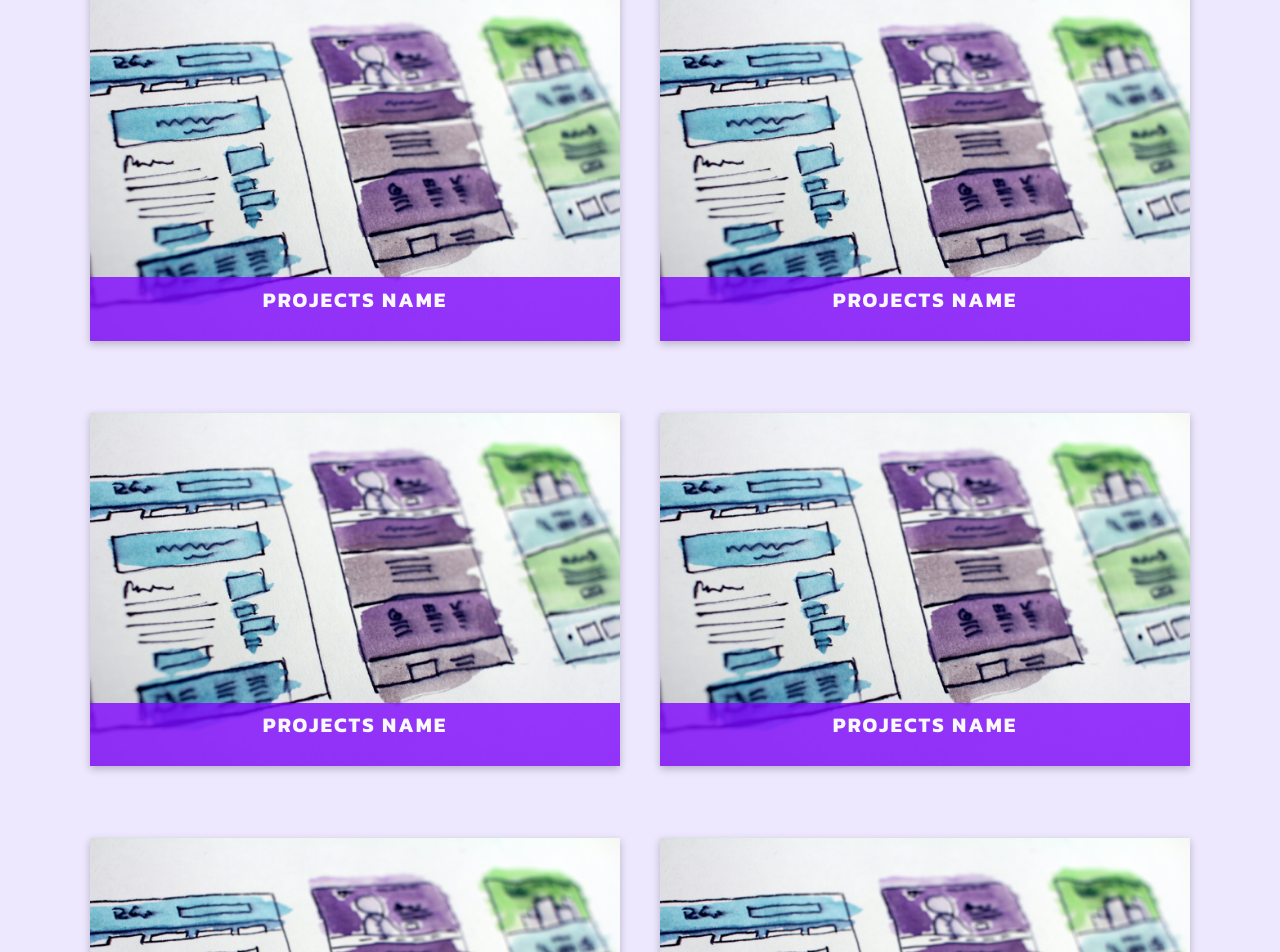
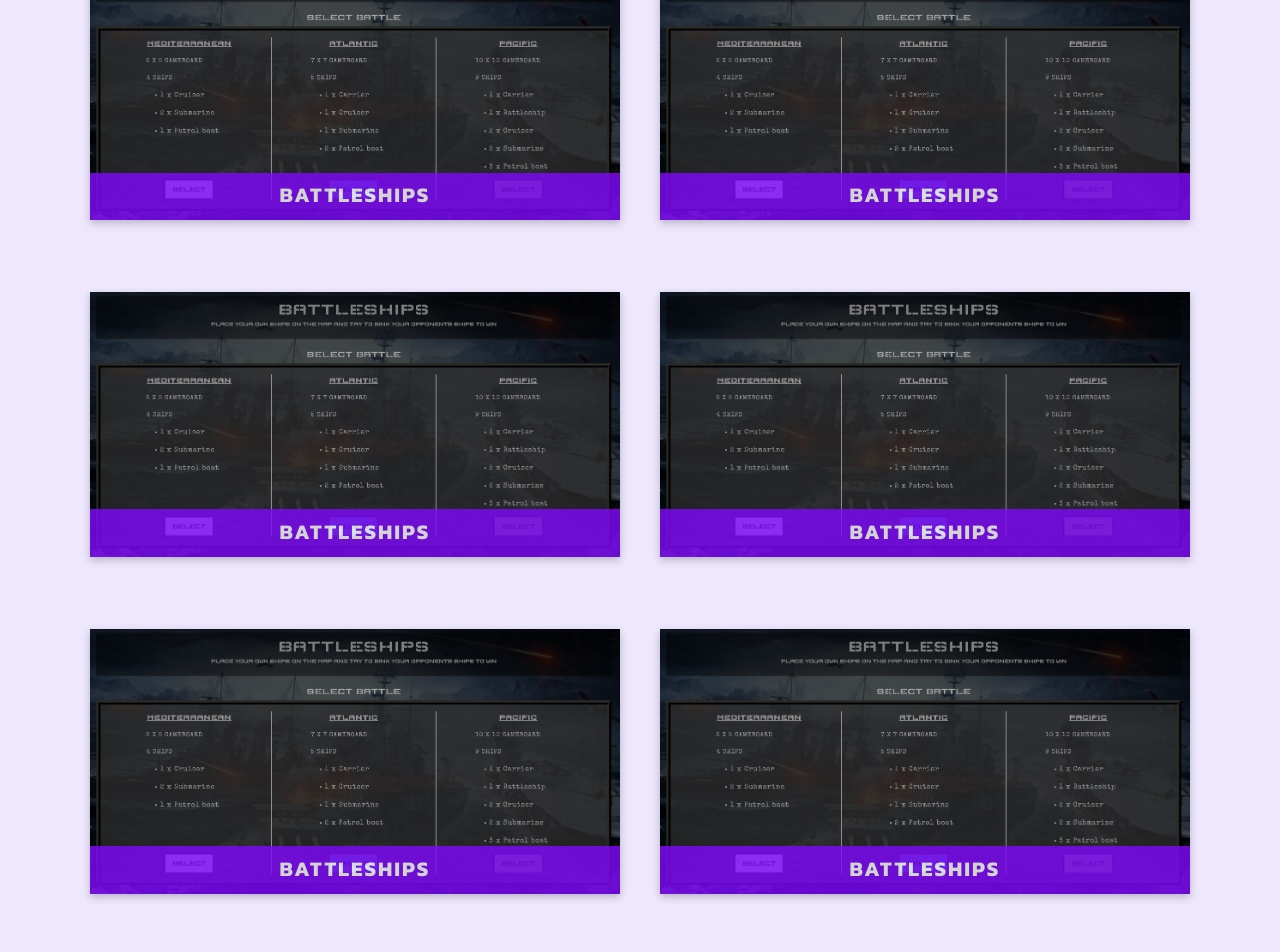
Before and after one commit to miiakivi/portfolio, a React (Create React App) app: page / in a window 1280 px wide. Shown: the part 1840-2792 px from the top of the page. Built offline with nearby package versions, Linux system fonts and the light colour scheme.

Commit message:
modified projects portion and added photos

```diff
--- a/src/components/About.tsx
+++ b/src/components/About.tsx
@@ -16,7 +16,7 @@ function About() {
                             <div className="about__img-container">
                                 <small>Miia Nyyssönen - est 1992</small>
 
-                                <img width={ 200 } src={ profileImg } alt="Miia's face"/>
+                                <img width={ 300 } src={ profileImg } alt="Miia's face"/>
                             </div>
                         </div>
                         <div className="about__container-item">
--- a/src/components/Navigation.tsx
+++ b/src/components/Navigation.tsx
@@ -76,7 +76,7 @@ function Navigation() {
                     <nav className="">
                         <div className="nav ">
                             <a className="navbar-brand" aria-current="page" href="#">
-                                <img width="50" src={logo} alt=""/>
+                                <img width="50" src={logo} alt="portfolio logo" className="mx-auto"/>
                             </a>
                         </div>
                         <ul className="nav nav-list">
--- /dev/null
+++ b/src/components/ProjectItem.js
@@ -0,0 +1,23 @@
+import projectImg from "../assets/project.jpg";
+import React from "react";
+
+function ProjectItem () {
+    return (
+        <div className="projects__item">
+            <img className="projects__item-img" src={ projectImg } alt=""/>
+            <div className="projects__item-overlay">
+                <div className="overlay__text">
+                    <h5>battleships</h5>
+                    <p>Game created with React and Webpack. Classic battleships game where the user plays against AI.
+                        The whole game loop and players are created using JavaScript objects and classes. This was also
+                        my first touch using TDD.</p>
+                    <div>
+                        <a className="overlay__link" href="#">Link to github repo</a>
+                    </div>
+                </div>
+            </div>
+        </div>
+    );
+}
+
+export default ProjectItem;
--- a/src/components/Projects.tsx
+++ b/src/components/Projects.tsx
@@ -1,9 +1,8 @@
 import React from "react";
-import projectImg from "../assets/project.jpg";
+import ProjectItem from "./ProjectItem";
 
 
 function Projects() {
-
 
     return (
         <div id="projects" className="section-container light__accent">
@@ -14,89 +13,15 @@ function Projects() {
                 </div>
 
                 <div className="projects__flex">
-                    <div className="projects__item">
-                        <img className="projects__item-img" src={ projectImg } alt=""/>
-                        <div className="projects__item-overlay">
-                            <div className="overlay__text">
-                                <h5>projects name</h5>
-                                <p>Lorem ipsum dolor sit amet, consectetur adipisicing elit. Ad aliquid animi aspernatur
-                                    at
-                                    deleniti doloremque dolorum enim esse eum iste magnam maiores mollitia
-                                    necessitatibus
-                                    obcaecati quasi repellendus repudiandae, ullam voluptas!</p>
-                            </div>
-                        </div>
-                    </div>
-                    <div className="projects__item">
-                        <img className="projects__item-img" src={ projectImg } alt=""/>
-                        <div className="projects__item-overlay">
-                            <div className="overlay__text">
-                                <h5>projects name</h5>
-                                <p>Lorem ipsum dolor sit amet, consectetur adipisicing elit. Ad aliquid animi aspernatur
-                                    at
-                                    deleniti doloremque dolorum enim esse eum iste magnam maiores mollitia
-                                    necessitatibus
-                                    obcaecati quasi repellendus repudiandae, ullam voluptas!</p>
-                            </div>
-                        </div>
-                    </div>
-                    <div className="projects__item">
-                        <img className="projects__item-img" src={ projectImg } alt=""/>
-                        <div className="projects__item-overlay">
-                            <div className="overlay__text">
-                                <h5>projects name</h5>
-                                <p>Lorem ipsum dolor sit amet, consectetur adipisicing elit. Ad aliquid animi aspernatur
-                                    at
-                                    deleniti doloremque dolorum enim esse eum iste magnam maiores mollitia
-                                    necessitatibus
-                                    obcaecati quasi repellendus repudiandae, ullam voluptas!</p>
-                            </div>
-                        </div>
-                    </div>
-                    <div className="projects__item">
-                        <img className="projects__item-img" src={ projectImg } alt=""/>
-                        <div className="projects__item-overlay">
-                            <div className="overlay__text">
-                                <h5>projects name</h5>
-                                <p>Lorem ipsum dolor sit amet, consectetur adipisicing elit. Ad aliquid animi aspernatur
-                                    at
-                                    deleniti doloremque dolorum enim esse eum iste magnam maiores mollitia
-                                    necessitatibus
-                                    obcaecati quasi repellendus repudiandae, ullam voluptas!</p>
-                            </div>
-                        </div>
-                    </div>
-                    <div className="projects__item">
-                        <img className="projects__item-img" src={ projectImg } alt=""/>
-                        <div className="projects__item-overlay">
-                            <div className="overlay__text">
-                                <h5>projects name</h5>
-                                <p>Lorem ipsum dolor sit amet, consectetur adipisicing elit. Ad aliquid animi aspernatur
-                                    at
-                                    deleniti doloremque dolorum enim esse eum iste magnam maiores mollitia
-                                    necessitatibus
-                                    obcaecati quasi repellendus repudiandae, ullam voluptas!</p>
-                            </div>
-                        </div>
-                    </div>
-                    <div className="projects__item">
-                        <img className="projects__item-img" src={ projectImg } alt=""/>
-                        <div className="projects__item-overlay">
-                            <div className="overlay__text">
-                                <h5>projects name</h5>
-                                <p>Lorem ipsum dolor sit amet, consectetur adipisicing elit. Ad aliquid animi aspernatur
-                                    at
-                                    deleniti doloremque dolorum enim esse eum iste magnam maiores mollitia
-                                    necessitatibus
-                                    obcaecati quasi repellendus repudiandae, ullam voluptas!</p>
-                            </div>
-                        </div>
-                    </div>
+                    <ProjectItem/>
+                    <ProjectItem/>
+                    <ProjectItem/>
+                    <ProjectItem/>
+                    <ProjectItem/>
+                    <ProjectItem/>
                 </div>
             </div>
         </div>
-
-
     );
 }
 
--- a/src/styles/navigation.css
+++ b/src/styles/navigation.css
@@ -43,7 +43,7 @@
         height: initial;
         margin-top: 0;
         border-radius: 0;
-        padding: 2em 1em;
+        padding: 1em;
 
     }
 
@@ -89,7 +89,6 @@ nav {
 .navbar-brand {
     align-self: center;
     padding: 0;
-    margin: 0;
 }
 
 
--- a/src/styles/projects.css
+++ b/src/styles/projects.css
@@ -92,11 +92,12 @@
     }
 }
 
-
-
-
 .overlay__text p {
     opacity: 0;
     transition: .65s cubic-bezier(0.85, -0.21, 0.27, 1.55);
+}
 
+.overlay__link {
+    color: #ffffff;
+    font-weight: bolder;
 }
```
Also changed, not shown: src/assets/profile.jpg, src/assets/project.jpg.
